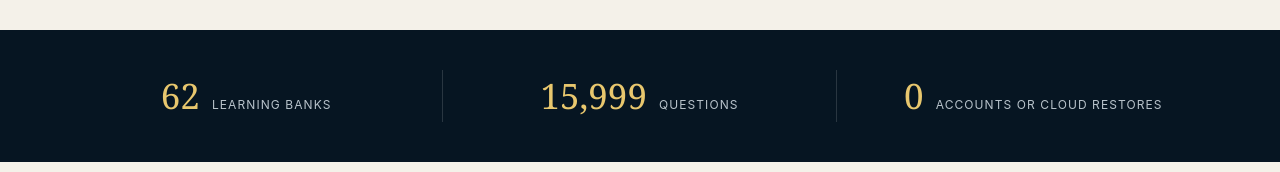
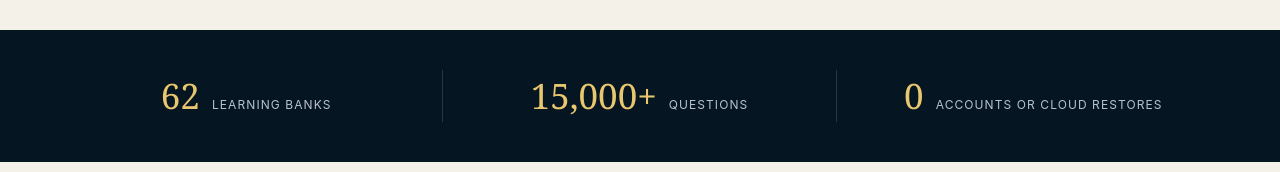
Before and after one commit to ajayers00-cloud/edaunlock.com, a Next.js app in the folder support-site-export/support-site/: page / in a window 1280 px wide. Shown: the part 717-889 px from the top of the page. Built offline with nearby package versions, Linux system fonts and the light colour scheme.

Commit message:
Update question count from 15,999 to 15,000

```diff
--- a/support-site-export/support-site/app/page.tsx
+++ b/support-site-export/support-site/app/page.tsx
@@ -93,7 +93,7 @@ export default function Home() {
       <section className="stats-strip" aria-label="EDA Unlock facts">
         <div className="shell stats-grid">
           <div><strong>62</strong><span>learning banks</span></div>
-          <div><strong>15,999</strong><span>questions</span></div>
+          <div><strong>15,000+</strong><span>questions</span></div>
           <div><strong>0</strong><span>accounts or cloud restores</span></div>
         </div>
       </section>
```
